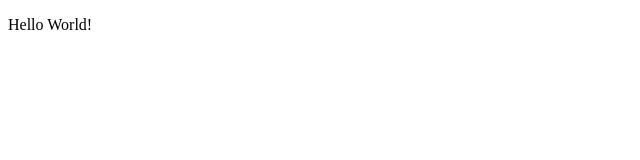
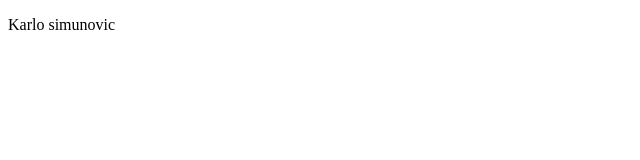
Before and after one commit to MateoAcinger/MateoAcinger.github.io, a plain HTML site: page index.html in a window 1280 px wide. Shown: the full height of the page, 0-640 px from the left. Drawn offline with Linux system fonts and the light colour scheme.

Commit message:
Update index.html

```diff
--- a/index.html
+++ b/index.html
@@ -4,6 +4,6 @@
     <title>My First HTML Page</title>
   </head>
   <body>
-    <p>Hello World!</p>
+    <p>Karlo simunovic</p>
   </body>
 </html>
```
